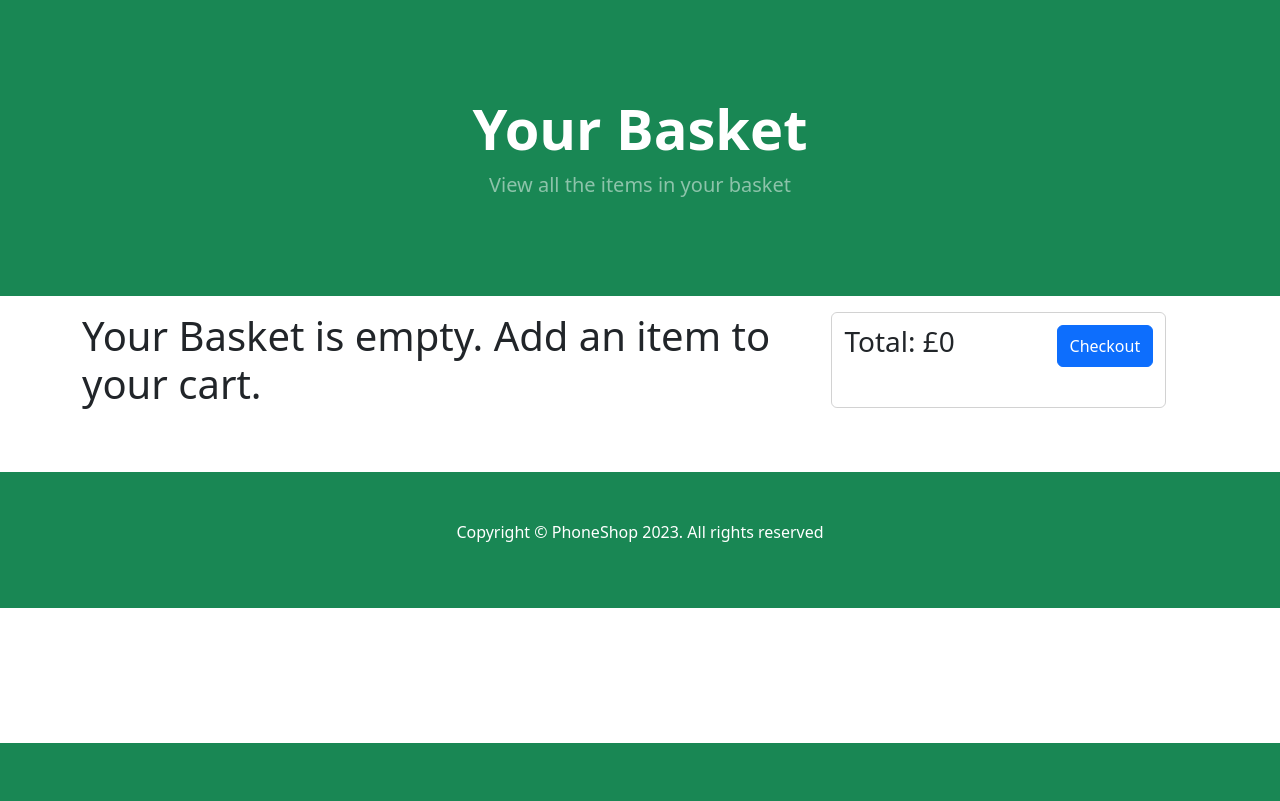
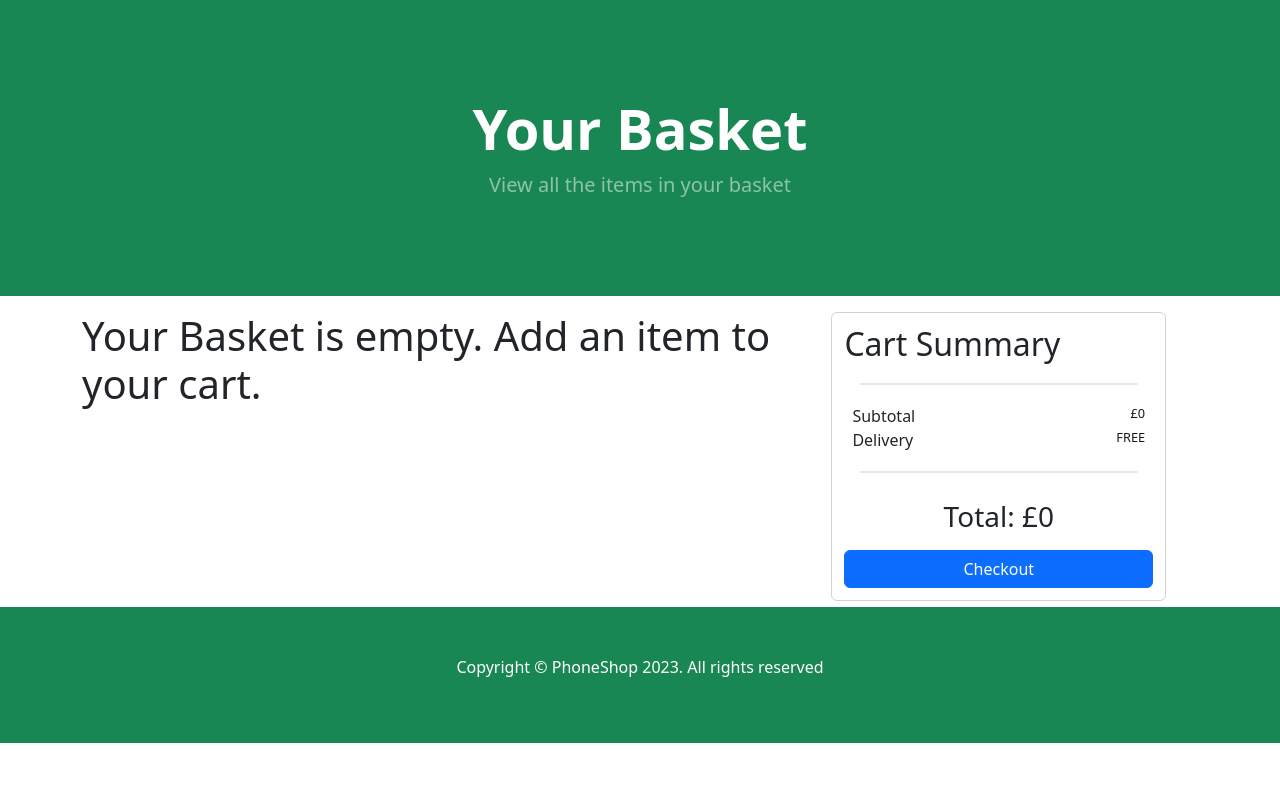
Before and after one commit to mmunson94/Mmunson-P5-Phone-shop, a Django app: page /cart/ in a window 1280 px wide. Shown: the part 57-858 px from the top of the page. Before the commit the page ends 800 px from the top, so only its background shows below. Run offline with Django 3.2, Linux system fonts and the light colour scheme; some libraries are stand-ins or nearby versions.

Commit message:
Cart summary page complete

```diff
--- a/phoneshop_main/cart/templates/cart_summary.html
+++ b/phoneshop_main/cart/templates/cart_summary.html
@@ -79,14 +79,47 @@
                 {% endif %}
     </div>
     <div class="cart-summary">
+        <h2>Cart Summary</h2>
+
         {% if cart_products %}
-            {% for product in cart_product %}
-                <h2>{{ product.name }}</h2><span>{{ product.price}}</span>
+            {% for product in cart_products %}
+                <div class="cart-summary__container">
+                    <div class="cart-summary__container--img"><img src="{{ product.image.url }}"></div>
+                    <div class="cart-summary__container--item">
+                        <div class="cart-summary__container--item-title">{{ product.name }}</div>
+                        {% for key, value in quantities.items %}
+                            {% if key == product.id|slugify %}
+                                <div class="cart-summary__container--item-subtitle">Qty x {{ value }}</div>
+                            {% endif%}
+                        {% endfor %}
+
+                    </div>
+                    {% if product.is_sale %}
+                        <div class="cart-summary__container--pricing">£{{ product.sale_price }}</div>
+                    {% else %}
+                        <div class="cart-summary__container--pricing">£{{ product.price }}</div>
+                    {% endif %}
+                </div>
             {% endfor%}
         {% endif %}
 
-        <div class="d-flex justify-content-between">
-            <h3 class="">Total: £{{ totals }}</h3>
+        <div class="line"></div>
+        <div class="cart-summary__subtotal">
+            <div class="cart-summary__subtotal-container">
+                <div class="cart-summary__subtotal-container__title">Subtotal</div>
+                <div class="cart-summary__subtotal-container__price">£{{ totals }}</div>
+            </div>
+        </div>
+
+        <div class="cart-summary__subtotal">
+            <div class="cart-summary__subtotal-container">
+                <div class="cart-summary__subtotal-container__title">Delivery</div>
+                <div class="cart-summary__subtotal-container__price">FREE</div>
+            </div>
+        </div>
+        <div class="line"></div>
+        <div class="total-container">
+            <h3 class="total">Total: £{{ totals }}</h3>
             <button class="btn btn-primary">Checkout</button>
         </div>
     </div>
--- /dev/null
+++ b/phoneshop_main/static/css/cart_summary.css
@@ -0,0 +1,74 @@
+.cart-summary {
+    margin-top: 16px;
+    margin-bottom: 16px;
+    padding: 12px;
+    border: 1px solid rgba(0, 0, 0, 0.175);
+    border-radius: 0.375rem;
+    height: min-content;
+}
+
+.cart-summary__container {
+    display: flex;
+    flex-direction: row;
+    margin-top: 2rem;
+    margin-bottom: 2rem;
+}
+
+.cart-summary__container--img img {
+    width: 70px;
+}
+
+.cart-summary__container--img {
+    width: 25%;
+}
+
+.cart-summary__container--item {
+    width: 55%;
+}
+
+.cart-summary__container--item-title {
+    font-size: 1rem;
+}
+
+.cart-summary__container--item-subtitle {
+    font-size: 0.8rem;
+    margin-top: 0.5rem;
+    color: rgba(0, 0, 0, 0.500);
+}
+
+.cart-summary__container--pricing {
+    width: 20%;
+    text-align: right;
+}
+
+.line {
+    height: 2px;
+    background-color: rgba(0, 0, 0, 0.09);
+    width: 90%;
+    margin: auto;
+    margin-top: 1.2rem;
+    margin-bottom: 1.2rem;
+}
+
+.cart-summary__subtotal-container {
+    display: flex;
+    flex-direction: row;
+    justify-content: space-between;
+    padding-left: 0.5rem;
+    padding-right: 0.5rem;
+}
+
+.cart-summary__subtotal-container__price {
+    font-size: 0.8rem;
+    color: rgba(0, 0, 0, 0.900);
+}
+
+.total-container {
+    display: flex;
+    flex-direction: column;
+    text-align: center;
+}
+
+.total {
+    padding: 0.5rem;
+}
--- a/phoneshop_main/static/css/style.css
+++ b/phoneshop_main/static/css/style.css
@@ -49,14 +49,6 @@
     gap: 24px;
 }
 
-.cart-summary {
-    margin-top: 16px;
-    margin-bottom: 16px;
-    padding: 12px;
-    border: 1px solid rgba(0, 0, 0, 0.175);
-    border-radius: 0.375rem;
-}
-
 @media screen and (min-width: 1000px) {
     .cart-container {
         display: flex;
--- a/phoneshop_main/website/templates/base.html
+++ b/phoneshop_main/website/templates/base.html
@@ -12,6 +12,7 @@
     <link rel="stylesheet" href="https://cdn.jsdelivr.net/npm/bootstrap-icons@1.3.0/font/bootstrap-icons.css">
     <script src="https://cdn.jsdelivr.net/npm/jquery@3.7.1/dist/jquery.min.js"></script>
     <link rel="icon" type="image/x-icon" href="{% static 'assets/favicon.ico' %}"/>
+    <link rel="stylesheet" href="{% static 'css/cart_summary.css' %}">
     <link rel="stylesheet" href="{% static 'css/style.css' %}">
 </head>
 <header>
```
